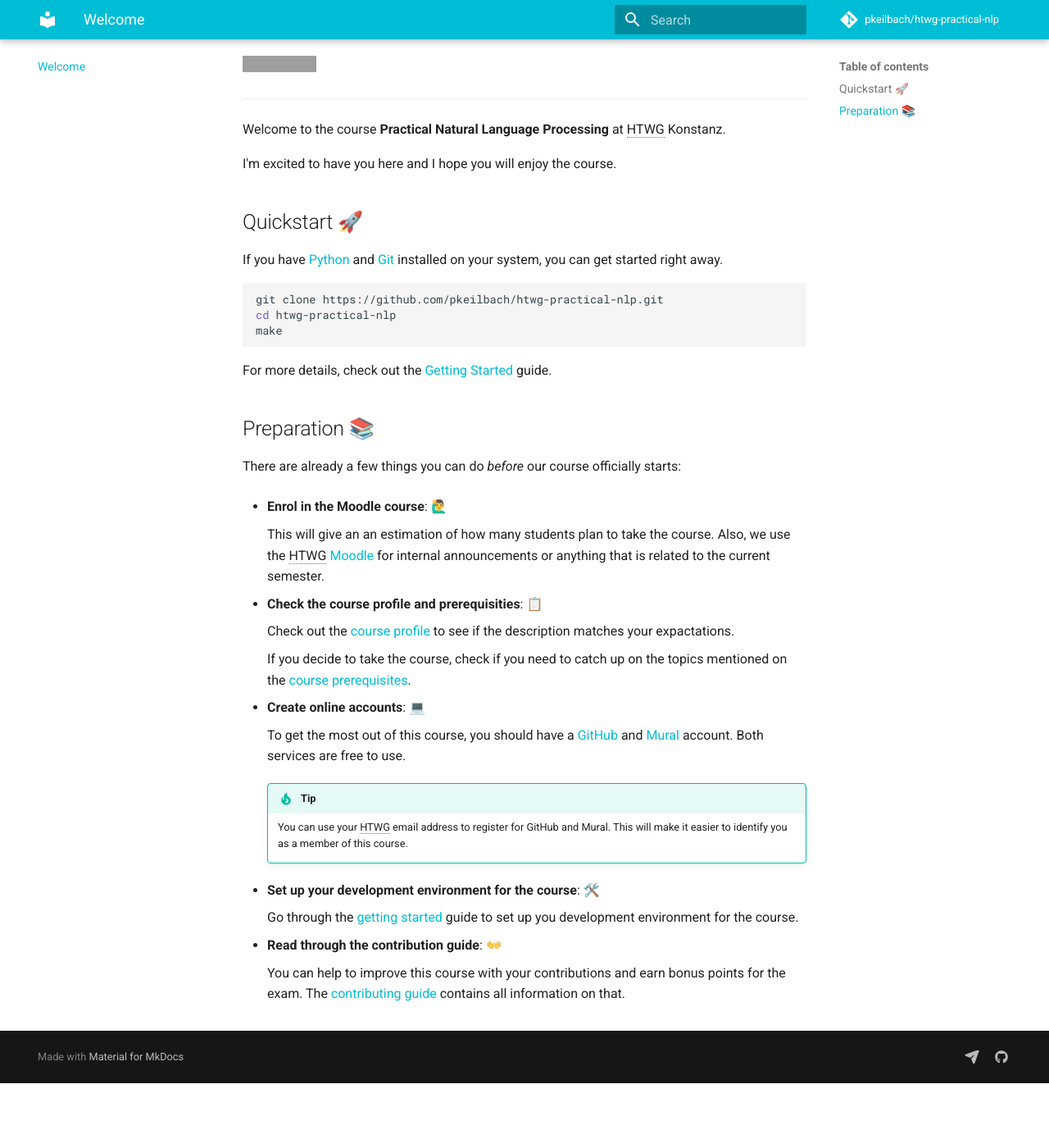
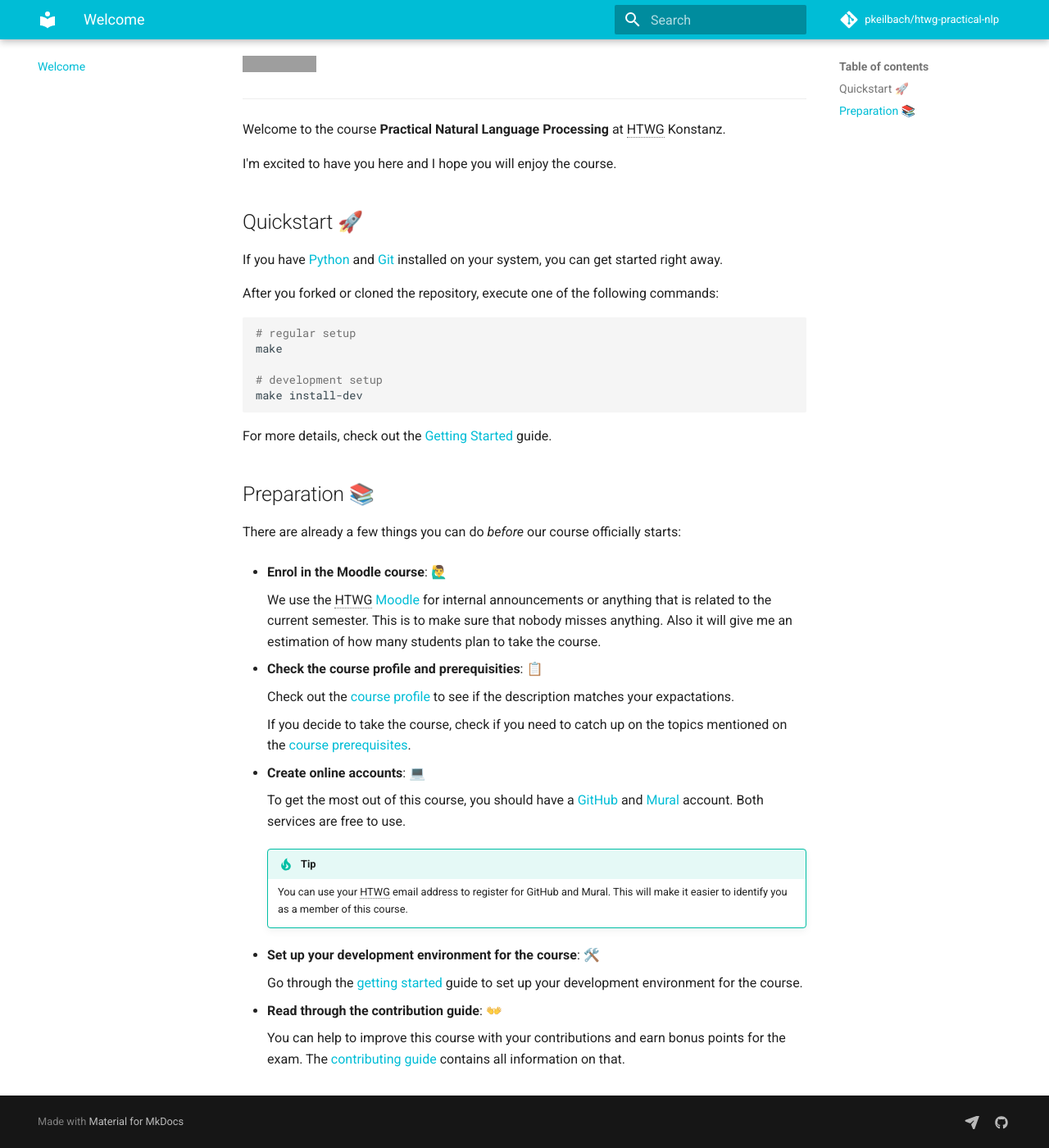
Before and after one commit to pkeilbach/htwg-practical-nlp, an MkDocs documentation site: the page built from docs/index.md, in a window 1280 px wide and 1400 px high, scrolled down 245 px. Shown: the whole window at 82% size. Built offline with MkDocs 1.6.1 and Material for MkDocs 9.7.7, drawn with Linux system fonts in a browser that asks for light colours; comment, search, counter and statistics services are not loaded; before the commit the page ends 1566 px from its top, so only the background shows below that; grey boxes are pictures that could not be loaded.

Commit message:
minor updates

````diff
--- a/docs/index.md
+++ b/docs/index.md
@@ -14,10 +14,14 @@
 
 If you have [Python](https://docs.python.org/3/) and [Git](https://git-scm.com/) installed on your system, you can get started right away.
 
+After you forked or cloned the repository, execute one of the following commands:
+
 ```sh
-git clone https://github.com/pkeilbach/htwg-practical-nlp.git
-cd htwg-practical-nlp
+# regular setup
 make
+
+# development setup
+make install-dev
 ```
 
 For more details, check out the [Getting Started](./getting_started.md) guide.
@@ -28,7 +32,9 @@
 
 - **Enrol in the Moodle course**: 🙋‍♂️
 
-    This will give an an estimation of how many students plan to take the course. Also, we use the HTWG [Moodle](https://moodle.htwg-konstanz.de/moodle/) for internal announcements or anything that is related to the current semester.
+    We use the HTWG [Moodle](https://moodle.htwg-konstanz.de/moodle/) for internal announcements or anything that is related to the current semester.
+    This is to make sure that nobody misses anything.
+    Also it will give me an estimation of how many students plan to take the course.
 
 - **Check the course profile and prerequisities**: 📋
 
@@ -48,7 +54,7 @@
 
 - **Set up your development environment for the course**: 🛠️
 
-    Go through the [getting started](getting_started.md) guide to set up you development environment for the course.
+    Go through the [getting started](./getting_started.md) guide to set up your development environment for the course.
 
 - **Read through the contribution guide**: 👐
 
````
Also changed, not shown: README.md (+10 -4 lines).
